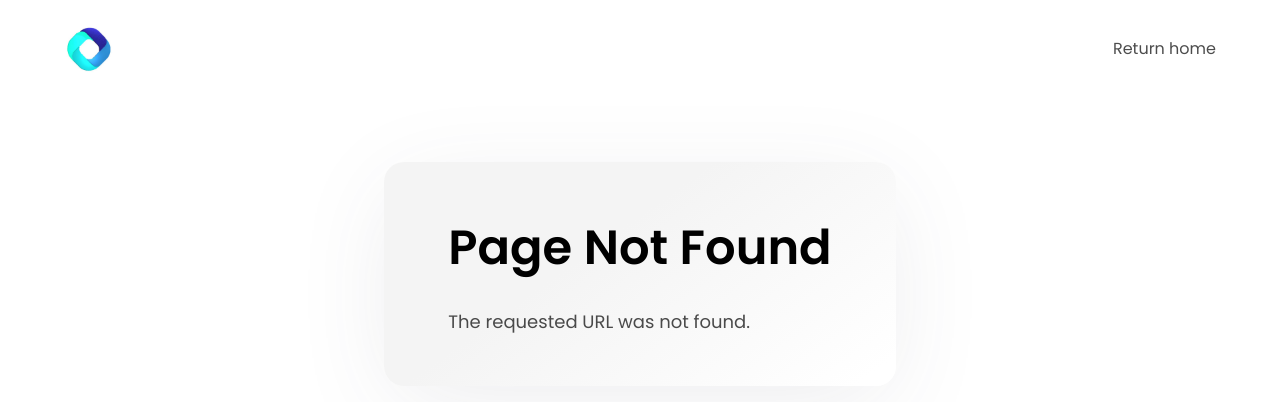
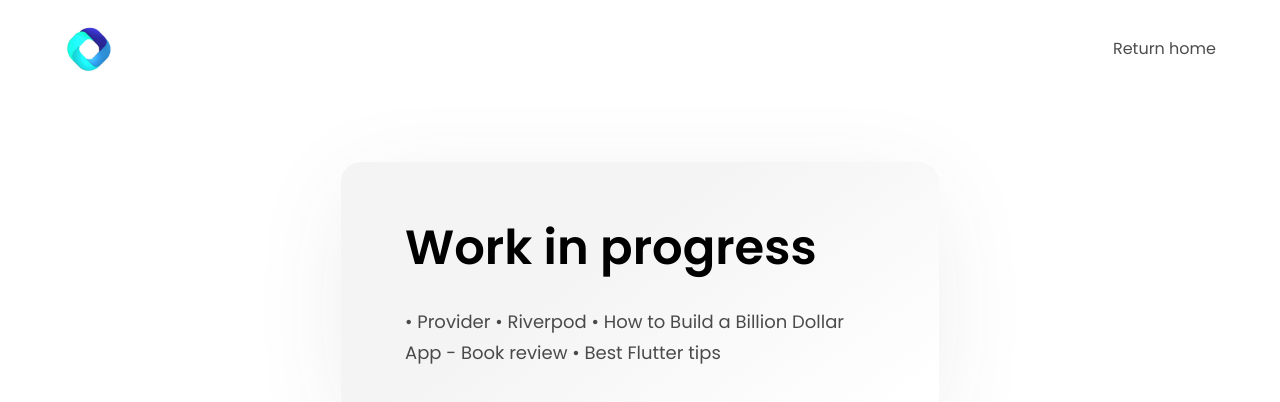
Before and after one commit to fluttermapp/fluttermapp.github.io, a React (Create React App) app: page /Blog in a window 1280 px wide. Before the commit this address had no page. Shown: the top 402 px of the page. Built offline with nearby package versions, Linux system fonts and the light colour scheme.

Commit message:
80% off and blog update

```diff
--- a/src/App.js
+++ b/src/App.js
@@ -3,6 +3,7 @@ import Home from "./pages/Home"
 import Partner from "./pages/Partner"
 import Free from "./pages/Free"
 import Error from "./pages/Error"
+import Blog from "./pages/Blog"
 import { Route, Routes } from "react-router-dom"
 
 function App() {
@@ -12,6 +13,7 @@ function App() {
         <Route path="/" element={<Home />} />
         <Route path="/Free" element={<Free />} />
         <Route path="/Partner" element={<Partner />} />
+        <Route path="/Blog" element={<Blog />} />
         <Route path="/404" element={<Error />} />
         <Route path="/*" element={<Error />} />
       </Routes>
--- /dev/null
+++ b/src/components/Article.jsx
@@ -0,0 +1,18 @@
+import styles from "../style";
+import { idNavLink4 } from "../constants";
+
+const Article = () => (
+  <section id={idNavLink4} className={`${styles.flexCenter} ${styles.marginY} ${styles.padding} sm:flex-row flex-col bg-blue-gradient rounded-[20px] box-shadow feature-card`}>
+    <div className="flex-1 flex flex-col">
+      <h2 className={styles.heading2}>Work in progress</h2>
+      <p className={`${styles.paragraph} max-w-[470px] mt-5`}>
+      • Provider
+      • Riverpod
+      • How to Build a Billion Dollar App - Book review
+      • Best Flutter tips
+      </p>
+    </div>
+  </section>
+);
+
+export default Article;
--- a/src/components/ZeroToHero.jsx
+++ b/src/components/ZeroToHero.jsx
@@ -14,9 +14,15 @@ const ZeroToHero = () => (
     </div>
     <div className={layout.sectionInfoStart}>
       <h2 className={styles.heading3}>
-        Zero {/*<br className="sm:block hidden" />*/} To Hero
+        Flutter Zero {/*<br className="sm:block hidden" />*/} To Hero
       </h2>
-      <p className={`${styles.paragraph} max-w-[470px] mt-0`}>
+      <p className={`font-poppins font-bold text-[20px] leading-[30.8px] max-w-[470px] mt-0`}>
+        👉 Promo 80% Off
+      </p><p className={`font-poppins font-normal text-dimBlack text-[16px] leading-[30.8px] max-w-[470px] mt-0`}>
+        Use the code 'ONLY100.' Limited to the first 100 people. Available only in October 2023.
+      </p> <div className="flex flex-row flex-wrap sm:mt-0 mt-6">
+      </div>
+      <p className={`${styles.paragraph} max-w-[470px] mt-10`}>
         • Simplest and fastest way to build your Apps.
       </p>
       {/* <span className="font-bold text-[20px]">• 2000+ copy sold</span> */}
@@ -24,7 +30,7 @@ const ZeroToHero = () => (
         • 2000+ copy sold
       </p>
       <div className="flex flex-row flex-wrap sm:mt-0 mt-6">
-        <Button styles={`mt-10`} label='Get This Course' url="https://courses.fluttermapp.com/p/flutter-for-beginners" />
+        <Button styles={`mt-10`} label='Get This Course' url="https://courses.fluttermapp.com/p/flutter-for-beginners?coupon_code=ONLY100" />
       </div>
 
 
--- a/src/components/index.js
+++ b/src/components/index.js
@@ -12,6 +12,7 @@ import Testimonials from "./Testimonials";
 import Banner from "./Banner";
 import PageNotFound from "./PageNotFound";
 import ContactUs from "./ContactUs";
+import Article from "./Article";
 
 export {
   Navbar,
@@ -28,4 +29,5 @@ export {
   Banner,
   PageNotFound,
   ContactUs,
+  Article,
 };
--- /dev/null
+++ b/src/pages/Blog.jsx
@@ -0,0 +1,19 @@
+import styles from "../style";
+import { Article, NavbarOther } from "../components";
+
+
+export default function Blog() {
+    return (
+        <div className="bg-primary w-full overflow-hidden">
+            <div className={`${styles.paddingX} ${styles.flexCenter}`}>
+                <div className={`${styles.boxWidth}`}>
+                    <NavbarOther />
+                </div>
+            </div>
+
+            <div className={`bg-primary ${styles.paddingX} ${styles.flexCenter}`}>
+                <Article />
+            </div>
+        </div>
+    );
+}
```
